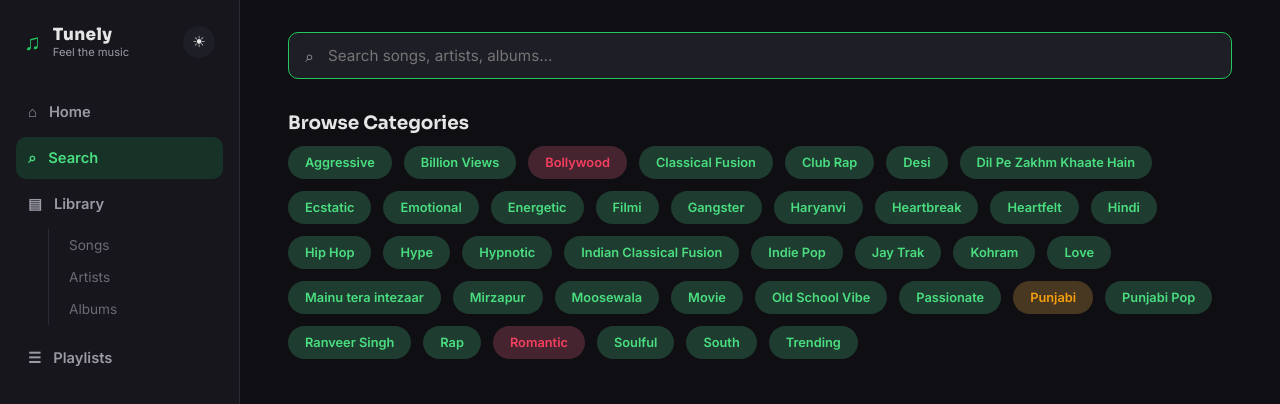
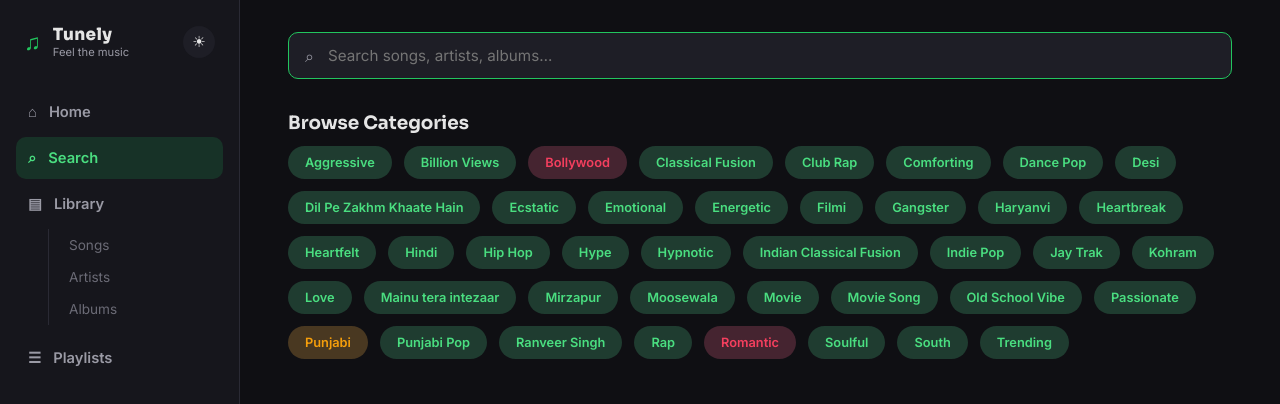
Before and after one commit to itrk70/Tunely, a React (Vite) app: page /search in a window 1280 px wide. Shown: the top 404 px of the page. Built offline with nearby package versions, Linux system fonts and the light colour scheme.

Commit message:
Adding 8 New Songs
Added 'Movie Song' tag to multiple songs in the music library.

```diff
--- a/src/data/musicLibrary.js
+++ b/src/data/musicLibrary.js
@@ -56,7 +56,7 @@ export const musicLibrary = [
     name: 'Sanson Ki Mala',
     artists: ['Madhur Sharma'],
     album: 'Mirzapur The Movie',
-    tags: ['Hindi', 'Love', 'Mirzapur', 'Bollywood'],
+    tags: ['Hindi', 'Love', 'Mirzapur', 'Bollywood', 'Movie Song'],
     coverImage: 'https://i.scdn.co/image/ab67616d0000b2732f047c3f92ed7759f7b73bfa',
     audioSrc: `${AUDIO_BASE}Sanson_Ki_Mala.mp3`,
     releaseDate: '2026-09-04',
@@ -155,7 +155,7 @@ export const musicLibrary = [
     name: 'Do Numbari',
     artists: ['Dhanda Nyoliwala'],
     album: 'Mirzapur The Movie',
-    tags: ['Haryanvi', 'Hip Hop', 'Mirzapur', 'Gangster', 'Rap', 'Bollywood'],
+    tags: ['Haryanvi', 'Hip Hop', 'Mirzapur', 'Gangster', 'Rap', 'Bollywood', 'Movie Song'],
     coverImage: 'https://c.saavncdn.com/064/Do-Numbari-From-Mirzapur-The-Movie-Hindi-2026-20260803172106-500x500.jpg',
     audioSrc: `${AUDIO_BASE}Do_Numbari.mp3`,
     releaseDate: '2026-08-03',
@@ -166,7 +166,7 @@ export const musicLibrary = [
     name: 'Vaaroon Forever',
     artists: ['Romy', 'Shreya Ghoshal'],
     album: 'Mirzapur The Movie',
-    tags: ['Hindi', 'Love', 'Mirzapur', 'Bollywood'],
+    tags: ['Hindi', 'Love', 'Mirzapur', 'Bollywood', 'Movie Song'],
     coverImage: 'https://koshalworld.com/siteuploads/thumb/sft178/88509_4.webp',
     audioSrc: `${AUDIO_BASE}Vaaroon_Forever.mp3`,
     releaseDate: '2026-08-18',
@@ -177,7 +177,7 @@ export const musicLibrary = [
     name: 'Vaaroon Reprise',
     artists: ['Shreya Ghoshal'],
     album: 'Mirzapur The Movie',
-    tags: ['Hindi', 'Love', 'Mirzapur', 'Bollywood'],
+    tags: ['Hindi', 'Love', 'Mirzapur', 'Bollywood', 'Movie Song'],
     coverImage: 'https://i.scdn.co/image/ab67616d0000b2732f047c3f92ed7759f7b73bfa',
     audioSrc: `${AUDIO_BASE}Vaaroon_Reprise.mp3`,
     releaseDate: '2026-09-04',
@@ -199,7 +199,7 @@ export const musicLibrary = [
     name: 'Maskara',
     artists: ['Vedang Raina', 'Nilanjana Ghosh', 'A.R. Rahman'],
     album: 'Main Vaapas Aaunga',
-    tags: ['Movie', 'Love', 'Hindi', 'Bollywood'],
+    tags: ['Movie', 'Love', 'Hindi', 'Bollywood', 'Movie Song'],
     coverImage: 'https://pagalnew.com/coverimages/maskara-main-vaapas-aaunga-500-500.jpg',
     audioSrc: `${AUDIO_BASE}Maskara.mp3`,
     releaseDate: null,
@@ -210,7 +210,7 @@ export const musicLibrary = [
     name: 'Tu Zaroori',
     artists: ['Sunidhi Chauhan', 'Sharib Sabri', 'Toshi Sabri'],
     album: 'Zid',
-    tags: ['Movie', 'Love', 'Hindi', 'Bollywood'],
+    tags: ['Movie', 'Love', 'Hindi', 'Bollywood', 'Movie Song'],
     coverImage: 'https://pagalnew.com/coverimages/Tu-Zaroori-Zid-500-500.jpg',
     audioSrc: `${AUDIO_BASE}Tu_Zaroori.mp3`,
     releaseDate: null,
@@ -232,7 +232,7 @@ export const musicLibrary = [
     name: 'Khalibali',
     artists: ['Shivam Pathak', 'Shail Hada'],
     album: 'Padmaavat',
-    tags: ['Hindi', 'Love', 'Ranveer Singh', 'Bollywood'],
+    tags: ['Hindi', 'Love', 'Ranveer Singh', 'Bollywood', 'Movie Song'],
     coverImage: 'https://c.saavncdn.com/993/Padmaavat-Hindi-2018-20180122-500x500.jpg',
     audioSrc: `${AUDIO_BASE}Khalibali.mp3`,
     releaseDate: null,
@@ -243,7 +243,7 @@ export const musicLibrary = [
     name: 'Malhari',
     artists: ['Vishal Dadlani', 'Sanjay Leela Bhansali'],
     album: 'Bajirao Mastani',
-    tags: ['Hindi', 'Love', 'Ranveer Singh', 'Bollywood'],
+    tags: ['Hindi', 'Love', 'Ranveer Singh', 'Bollywood', 'Movie Song'],
     coverImage: 'https://i.scdn.co/image/ab67616d0000b2736b01530825529db0bee75515',
     audioSrc: `${AUDIO_BASE}Malhari.mp3`,
     releaseDate: null,
@@ -254,7 +254,7 @@ export const musicLibrary = [
     name: 'Jaan Se Guzarte Hain',
     artists: ['Khan Saab', 'Shashwat Sachdev'],
     album: 'Dhurandhar: The Revenge',
-    tags: ['Hindi', 'Love', 'Ranveer Singh', 'Bollywood', 'Emotional', 'Heartbreak', 'Dil Pe Zakhm Khaate Hain'],
+    tags: ['Hindi', 'Love', 'Ranveer Singh', 'Bollywood', 'Emotional', 'Heartbreak', 'Dil Pe Zakhm Khaate Hain', 'Movie Song'],
     coverImage: 'https://c.saavncdn.com/581/Dhurandhar-The-Revenge-Hindi-2026-20260409161002-500x500.jpg',
     audioSrc: `${AUDIO_BASE}Jaan_Se_Guzarte_Hain.mp3`,
     releaseDate: '2026-03-17',
@@ -265,7 +265,7 @@ export const musicLibrary = [
     name: 'Aari Aari',
     artists: ['Khan Saab', 'Jasmine Sandlas', 'Shashwat Sachdev', 'Navtej Singh Rehal'],
     album: 'Dhurandhar: The Revenge',
-    tags: ['Punjabi', 'Love', 'Ranveer Singh', 'Bollywood', 'Aggressive', 'Energetic', 'Hype', 'Desi', 'Hip Hop', 'Punjabi Pop'],
+    tags: ['Punjabi', 'Love', 'Ranveer Singh', 'Bollywood', 'Aggressive', 'Energetic', 'Hype', 'Desi', 'Hip Hop', 'Punjabi Pop', 'Movie Song'],
     coverImage: 'https://c.saavncdn.com/905/Dhurandhar-The-Revenge-Aari-Aari-From-Dhurandhar-The-Revenge-Hindi-2026-20260312141004-500x500.jpg',
     audioSrc: `${AUDIO_BASE}Aari_Aari.mp3`,
     releaseDate: '2026-03-12',
@@ -304,4 +304,92 @@ export const musicLibrary = [
     releaseDate: '2006-03-05',
     duration: 323,
   },
+  {
+    id: 'song-027',
+    name: 'Bandook Meri Laila',
+    artists: ['sh King', 'Jigar Saraiya', 'Sidharth Malhotra'],
+    album: 'A Gentleman',
+    tags: ['Hindi', 'Love', 'Romantic', 'Bollywood', 'Movie Song'],
+    coverImage: 'https://pagalnew.com/coverimages/Bandook-Meri-Laila-A-Gentleman-500-500.jpg',
+    audioSrc: `${AUDIO_BASE}Bandook_Meri_Laila.mp3`,
+    releaseDate: '2017-08-16',
+    duration: 215,
+  },
+  {
+    id: 'song-028',
+    name: 'Bekhudi',
+    artists: ['Darshan Raval', 'Aditi Singh Sharma'],
+    album: 'Teraa Surroor',
+    tags: ['Hindi', 'Love', 'Romantic', 'Bollywood', 'Movie Song'],
+    coverImage: 'https://pagalnew.com/coverimages/Bekhudi-Teraa-Surroor-500-500.jpg',
+    audioSrc: `${AUDIO_BASE}Bekhudi.mp3`,
+    releaseDate: '2016-02-03',
+    duration: 348,
+  },
+  {
+    id: 'song-029',
+    name: 'Saiyaara',
+    artists: ['Tanishk Bagchi', 'Faheem Abdullah', 'Arslan Nizami', 'Irshad Kamil'],
+    album: 'Saiyaara`',
+    tags: ['Hindi', 'Love', 'Romantic', 'Bollywood', 'Movie Song'],
+    coverImage: 'https://hindi-cover.djpunjab.app/cover/4GtUEq97_az5IpqGEQrgbg==/saiyaara-cover-image.webp',
+    audioSrc: `${AUDIO_BASE}Saiyaara.mp3`,
+    releaseDate: '2025-06-03',
+    duration: 220,
+  },
+  {
+    id: 'song-030',
+    name: 'Zaroor',
+    artists: ['Aparshakti Khurana', 'Savi Kahlon'],
+    album: null,
+    tags: ['Punjabi', 'Love', 'Romantic', 'Comforting'],
+    coverImage: 'https://pagalnew.com/coverimages/Zaroor-Aparshakti-Khurana-500-500.jpg',
+    audioSrc: `${AUDIO_BASE}Zaroor.mp3`,
+    releaseDate: '2024-05-29',
+    duration: 175,
+  },
+  {
+    id: 'song-031',
+    name: 'Ishq Ruhani',
+    artists: ['Guru Randhawa'],
+    album: 'Shahkot',
+    tags: ['Punjabi', 'Love', 'Romantic', 'Bollywood', 'Movie Song'],
+    coverImage: 'https://c.saavncdn.com/303/Ishq-Ruhani-Punjabi-2024-20240927170620-500x500.jpg',
+    audioSrc: `${AUDIO_BASE}Ishq_Ruhani.mp3`,
+    releaseDate: '2024-09-29',
+    duration: 166,
+  },
+  {
+    id: 'song-032`',
+    name: 'PARIS',
+    artists: ['Guru Randhawa', 'Gurjit Gill', 'Verse'],
+    album: null,
+    tags: ['Punjabi', 'Love', 'Romantic', 'Hip Hop', 'Dance Pop'],
+    coverImage: 'https://c.saavncdn.com/900/PARIS-Punjabi-2026-20260414133157-500x500.jpg',
+    audioSrc: `${AUDIO_BASE}PARIS.mp3`,
+    releaseDate: '2026-04-23',
+    duration: 119,
+  },
+  {
+    id: 'song-033`',
+    name: 'PAN INDIA',
+    artists: ['Guru Randhawa', 'Gurjit Gill', 'Lavish Dhiman'],
+    album: 'HOME RULE',
+    tags: ['Punjabi', 'Love', 'Romantic', 'Hip Hop', 'Dance Pop'],
+    coverImage: 'https://i.scdn.co/image/ab67616d0000b27300abdd3c754d9d8e18c21088',
+    audioSrc: `${AUDIO_BASE}PAN_INDIA.mp3`,
+    releaseDate: '2025-10-06',
+    duration: 131,
+  },
+  {
+    id: 'song-034`',
+    name: 'Jeena_Sikhaya',
+    artists: ['Guru Randhawa', 'Parampara Tandon', 'Sachet–Parampara'],
+    album: 'Kuch Khattaa Ho Jaay',
+    tags: ['Punjabi', 'Love', 'Romantic', 'Bollywood', 'Movie Song'],
+    coverImage: 'https://c.saavncdn.com/036/Jeena-Sikhaya-From-Kuch-Khattaa-Ho-Jaay-Hindi-2024-20240208201003-500x500.jpg',
+    audioSrc: `${AUDIO_BASE}Jeena_Sikhaya.mp3`,
+    releaseDate: '2024-02-09',
+    duration: 172,
+  },
 ];
```
